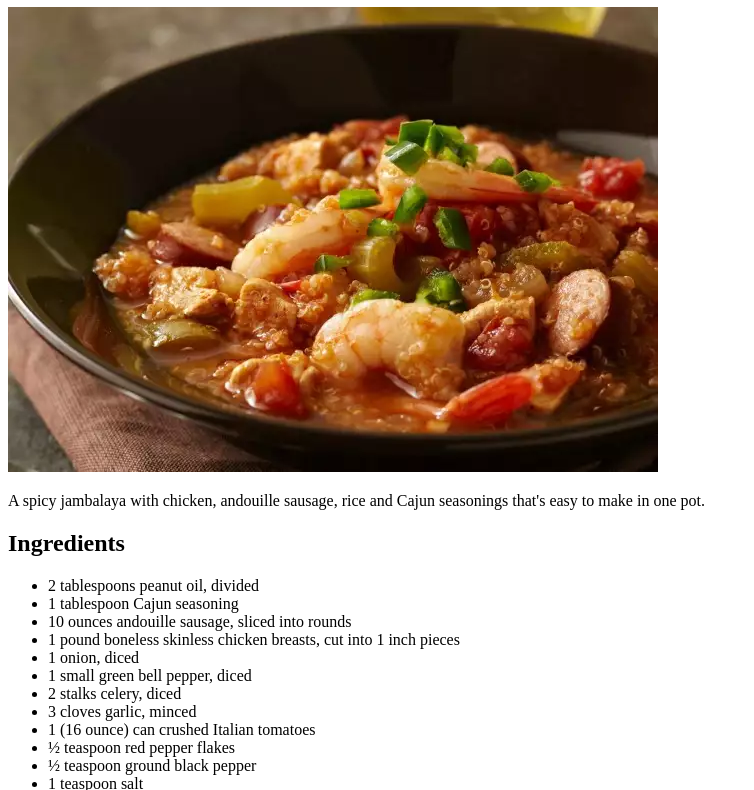
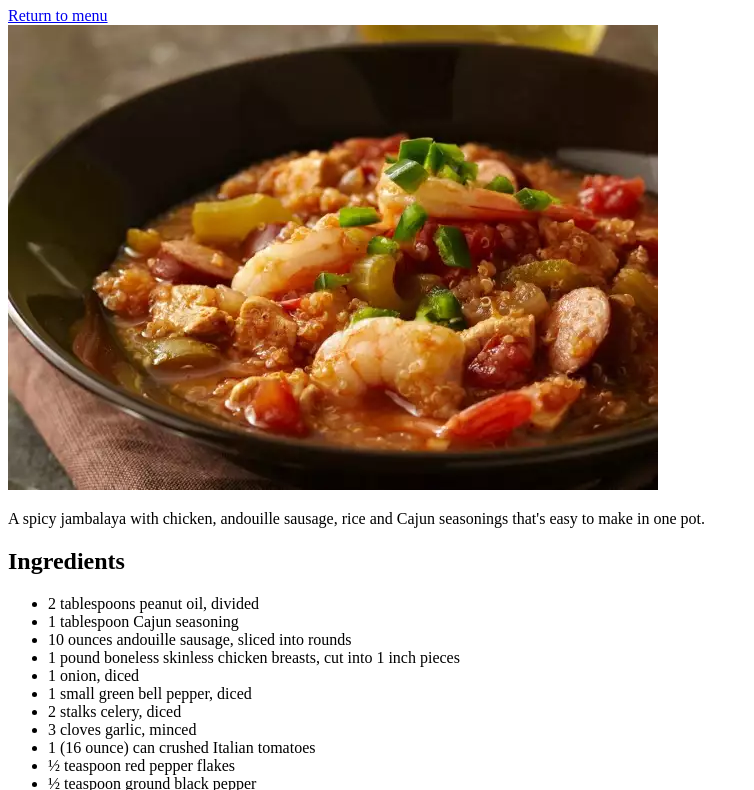
Before and after one commit to medialedger/odin-recipes, a plain HTML site: page recipes/jambalaya.html in a window 1280 px wide. Shown: the part 73-863 px from the top of the page, without its empty margins (0-754 px from the left). Drawn offline with Linux system fonts and the light colour scheme.

Commit message:
Adding back links to recipes

```diff
--- a/recipes/jambalaya.html
+++ b/recipes/jambalaya.html
@@ -7,6 +7,9 @@
 </head>
 <body>
 	<h1>Jambalaya</h1>
+	<nav>
+		<a href="/">Return to menu</a>
+	</nav>
 	<img src="../img/jambalaya.webp" alt="Jambalaya photo">
 	<p>A spicy jambalaya with chicken, andouille sausage, rice and Cajun seasonings that's easy to make in one pot. </p>
 	<h2>Ingredients</h2>
```
Also changed, not shown: recipes/lasagna.html (+3 -0 lines), recipes/potato-salad.html (+3 -0 lines).
